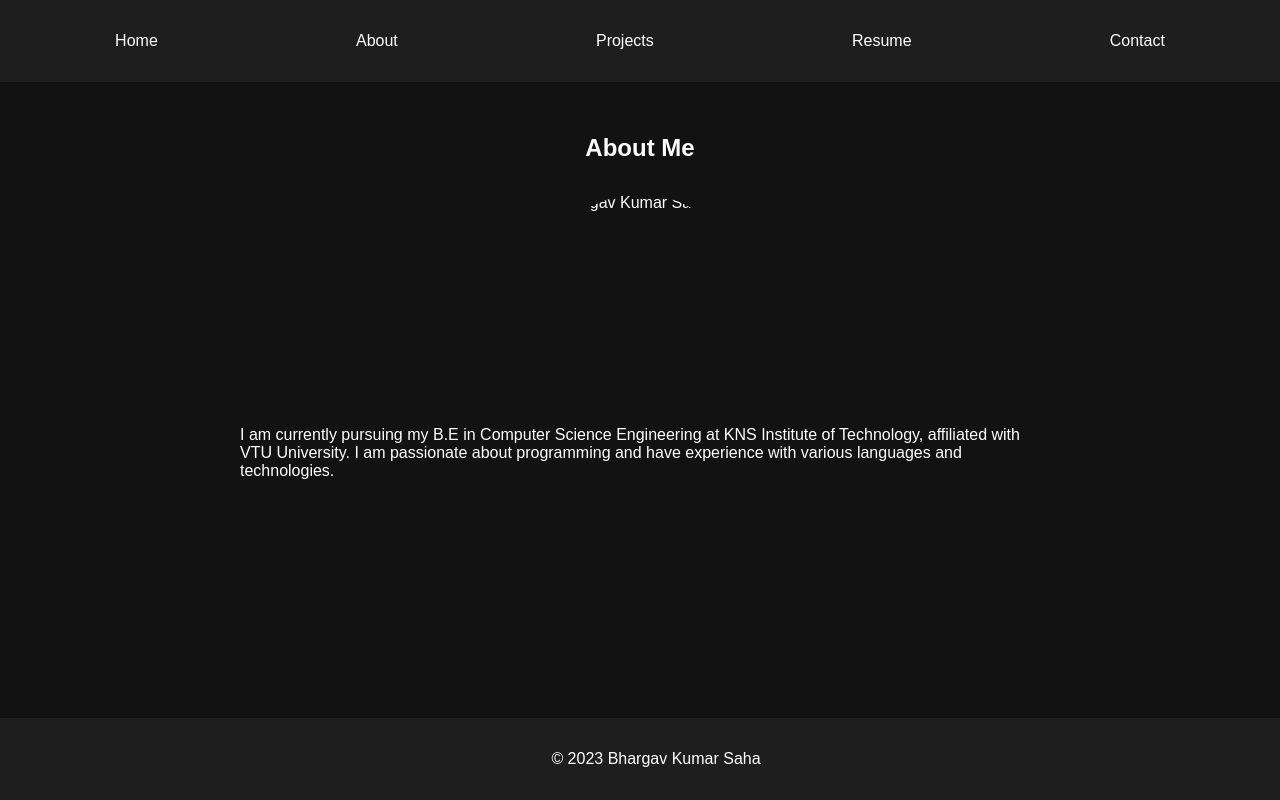
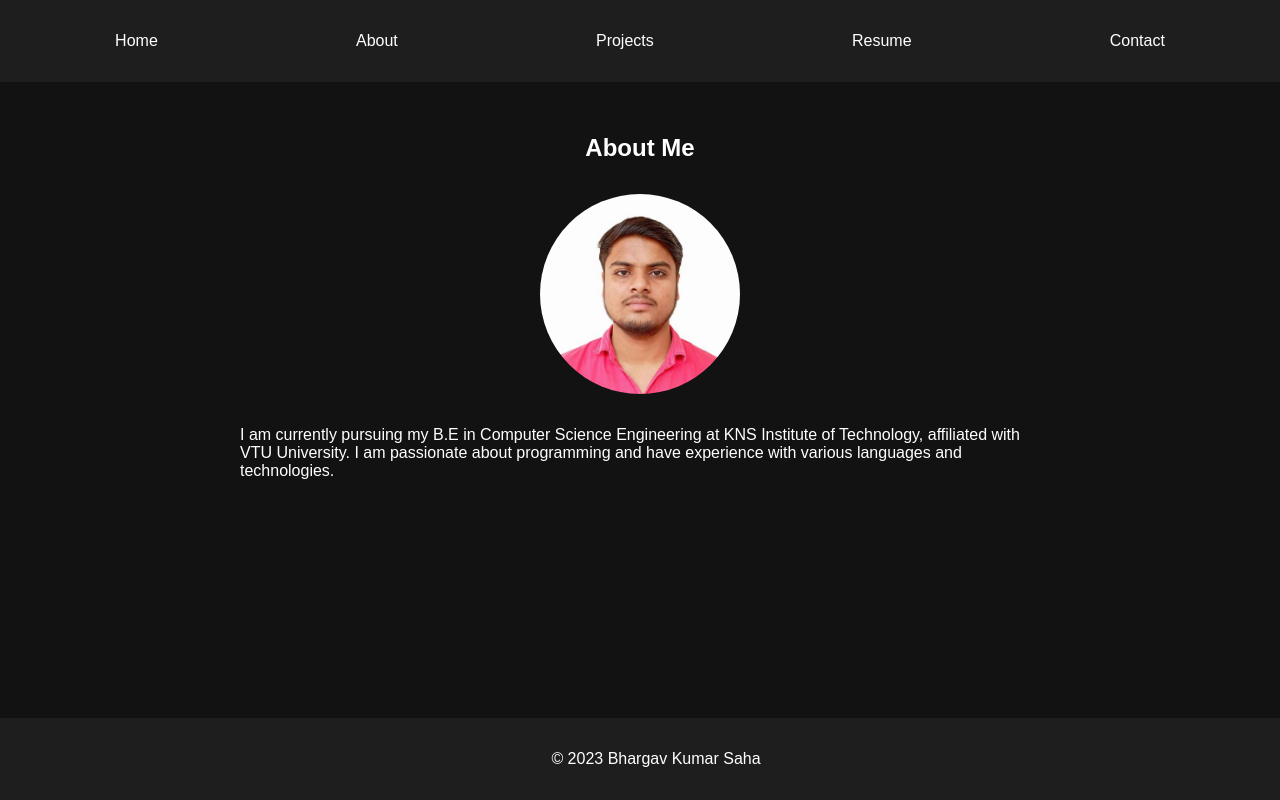
Before and after one commit to bhargav59/Portfolio, a plain HTML site: page about.html in a window 1280 px wide. Drawn offline with nearby package versions, Linux system fonts and the light colour scheme.

Commit message:
Update about.html

```diff
--- a/about.html
+++ b/about.html
@@ -23,7 +23,7 @@
     <main>
         <section class="about">
             <h1>About Me</h1>
-            <img src="images/profile.jpeg" alt="Bhargav Kumar Saha" class="profile-image">
+            <img src="profile.jpeg" alt="Bhargav Kumar Saha" class="profile-image">
             <p>I am currently pursuing my B.E in Computer Science Engineering at KNS Institute of Technology, affiliated with VTU University. I am passionate about programming and have experience with various languages and technologies.</p>
         </section>
     </main>
```
